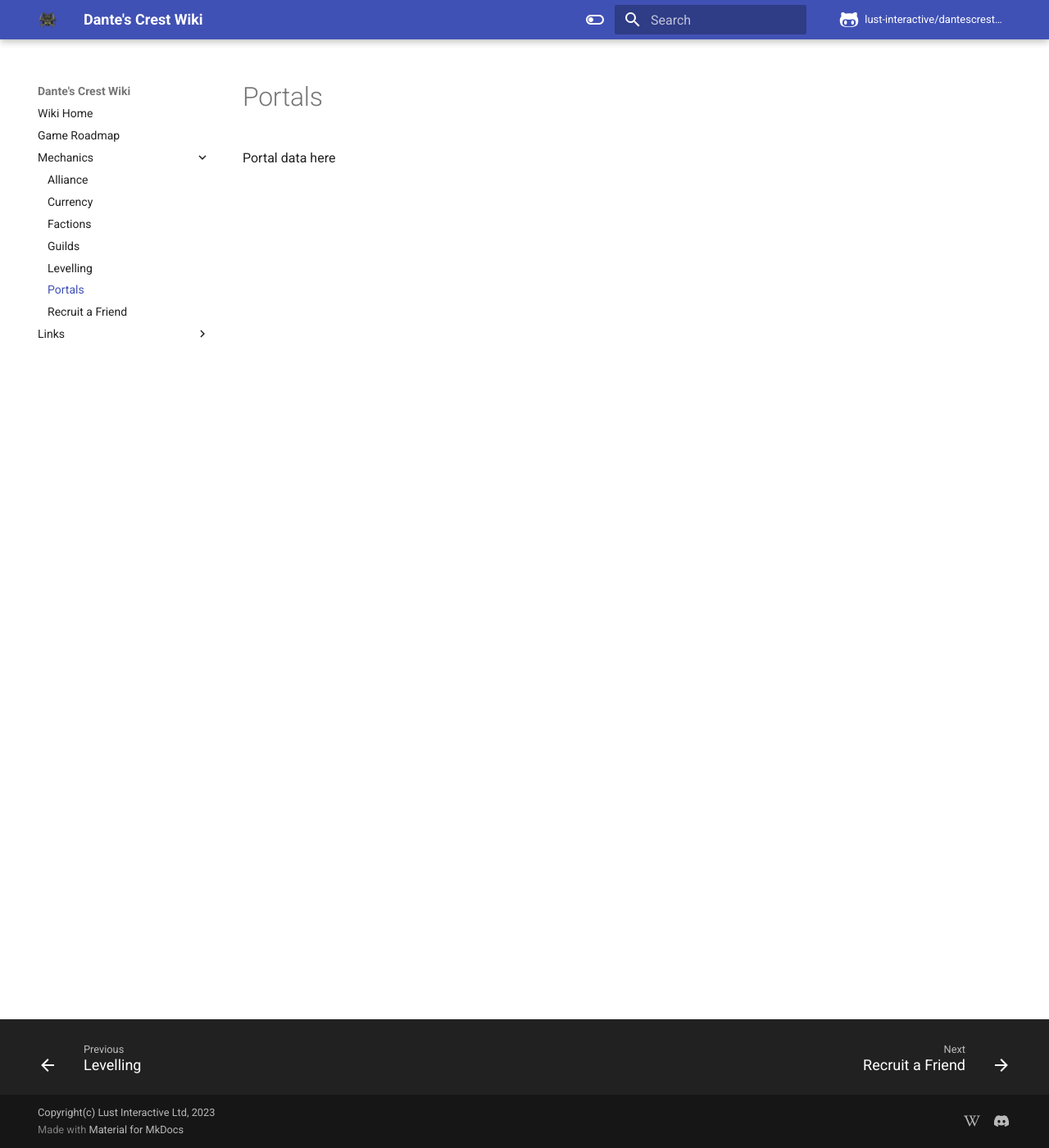
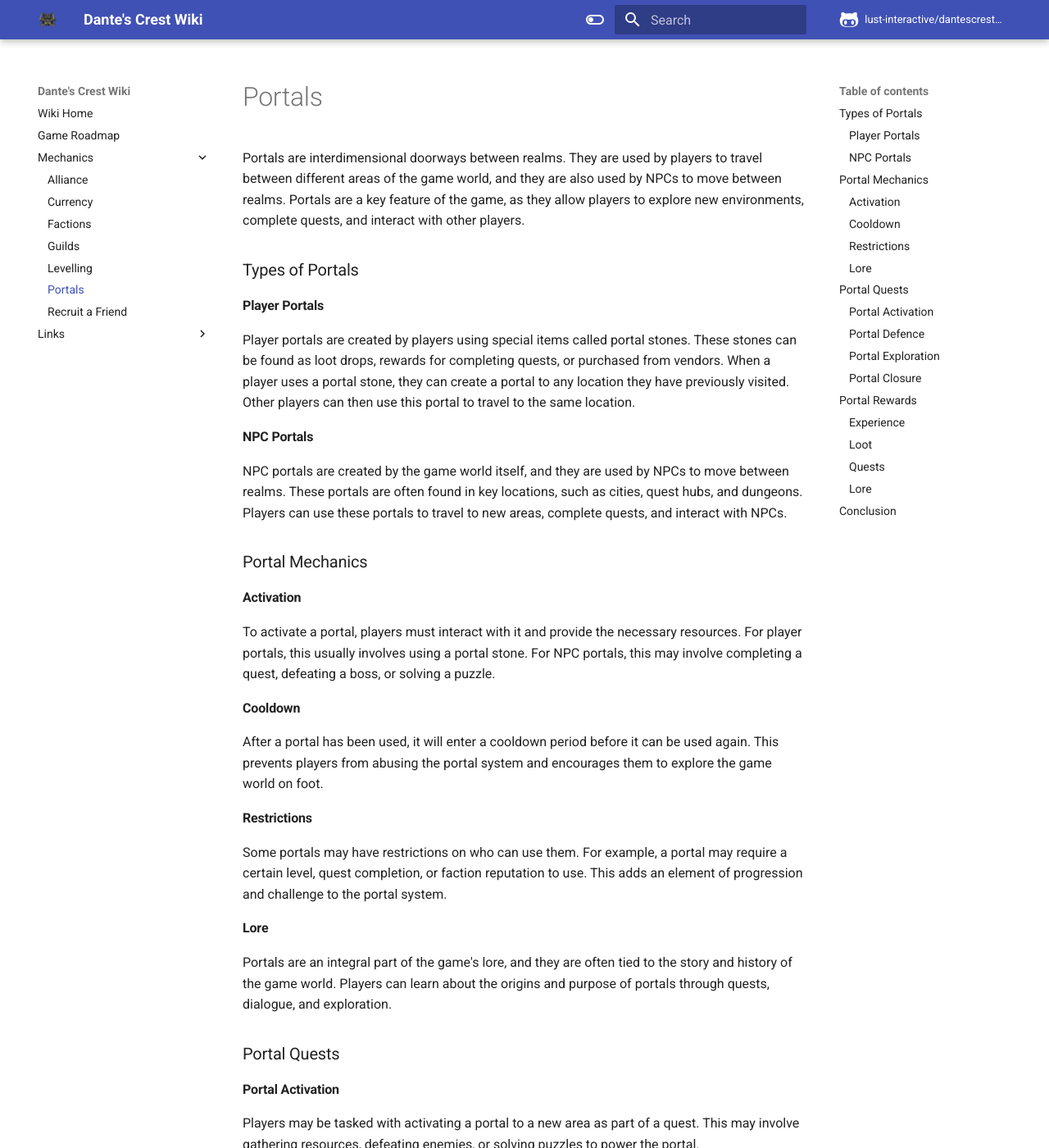
Before and after one commit to Lust-Interactive/EternalDamnationWiki, an MkDocs documentation site: the page built from data/mechanics/portals.md, in a window 1280 px wide and 1400 px high. Shown: the whole window at 82% size. Built offline with MkDocs 1.6.1 and Material for MkDocs 9.7.7, drawn with Linux system fonts in a browser that asks for light colours; comment, search, counter and statistics services are not loaded; some of the changed text lies outside the part shown.

Commit message:
Updated the Portals page to actually display content..

```diff
--- a/data/mechanics/portals.md
+++ b/data/mechanics/portals.md
@@ -1 +1,55 @@
-Portal data here
+Portals are interdimensional doorways between realms. They are used by players to travel between different areas of the game world, and they are also used by NPCs to move between realms. Portals are a key feature of the game, as they allow players to explore new environments, complete quests, and interact with other players.
+
+### Types of Portals
+
+#### Player Portals
+Player portals are created by players using special items called portal stones. These stones can be found as loot drops, rewards for completing quests, or purchased from vendors. When a player uses a portal stone, they can create a portal to any location they have previously visited. Other players can then use this portal to travel to the same location.
+
+#### NPC Portals
+NPC portals are created by the game world itself, and they are used by NPCs to move between realms. These portals are often found in key locations, such as cities, quest hubs, and dungeons. Players can use these portals to travel to new areas, complete quests, and interact with NPCs.
+
+### Portal Mechanics
+
+#### Activation
+To activate a portal, players must interact with it and provide the necessary resources. For player portals, this usually involves using a portal stone. For NPC portals, this may involve completing a quest, defeating a boss, or solving a puzzle.
+
+#### Cooldown
+After a portal has been used, it will enter a cooldown period before it can be used again. This prevents players from abusing the portal system and encourages them to explore the game world on foot.
+
+#### Restrictions
+Some portals may have restrictions on who can use them. For example, a portal may require a certain level, quest completion, or faction reputation to use. This adds an element of progression and challenge to the portal system.
+
+#### Lore
+Portals are an integral part of the game's lore, and they are often tied to the story and history of the game world. Players can learn about the origins and purpose of portals through quests, dialogue, and exploration.
+
+### Portal Quests
+
+#### Portal Activation
+Players may be tasked with activating a portal to a new area as part of a quest. This may involve gathering resources, defeating enemies, or solving puzzles to power the portal.
+
+#### Portal Defence
+Players may be tasked with defending a portal from enemy attacks as part of a quest. This may involve repelling waves of enemies, repairing the portal, or protecting NPCs as they use the portal.
+
+#### Portal Exploration
+Players may be tasked with exploring a new area accessed through a portal as part of a quest. This may involve gathering information, completing objectives, or uncovering secrets in the new environment.
+
+#### Portal Closure
+Players may be tasked with closing a portal to prevent enemies from using it as part of a quest. This may involve defeating a boss, destroying the portal, or sealing it with a powerful artefact.
+
+### Portal Rewards
+
+#### Experience
+Using a portal to travel to a new area may grant players experience points, allowing them to level up and improve their character.
+
+#### Loot
+Using a portal to travel to a new area may grant players access to new loot, such as weapons, armour, and consumables.
+
+#### Quests
+Using a portal to travel to a new area may grant players access to new quests, allowing them to earn rewards and progress the story.
+
+#### Lore
+Using a portal to travel to a new area may grant players access to new lore, allowing them to learn about the history and inhabitants of the game world.
+
+### Conclusion
+
+Portals are a fundamental aspect of the game, providing players with a means to explore new areas, complete quests, and interact with other players. They are an integral part of the game's lore and mechanics, and they offer a wide range of gameplay opportunities. Players can expect to encounter portals frequently as they progress through the game, and they can look forward to using them to access new content and earn valuable rewards.
```
